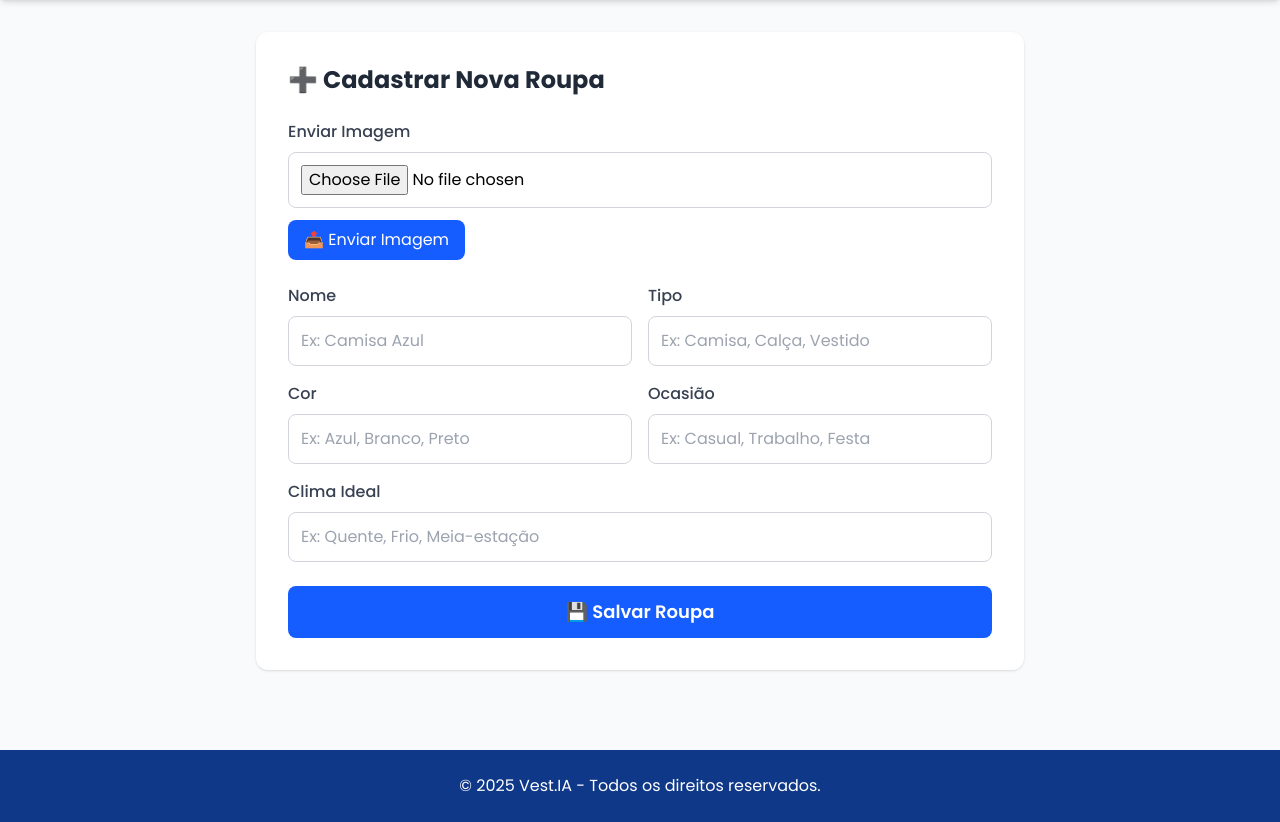
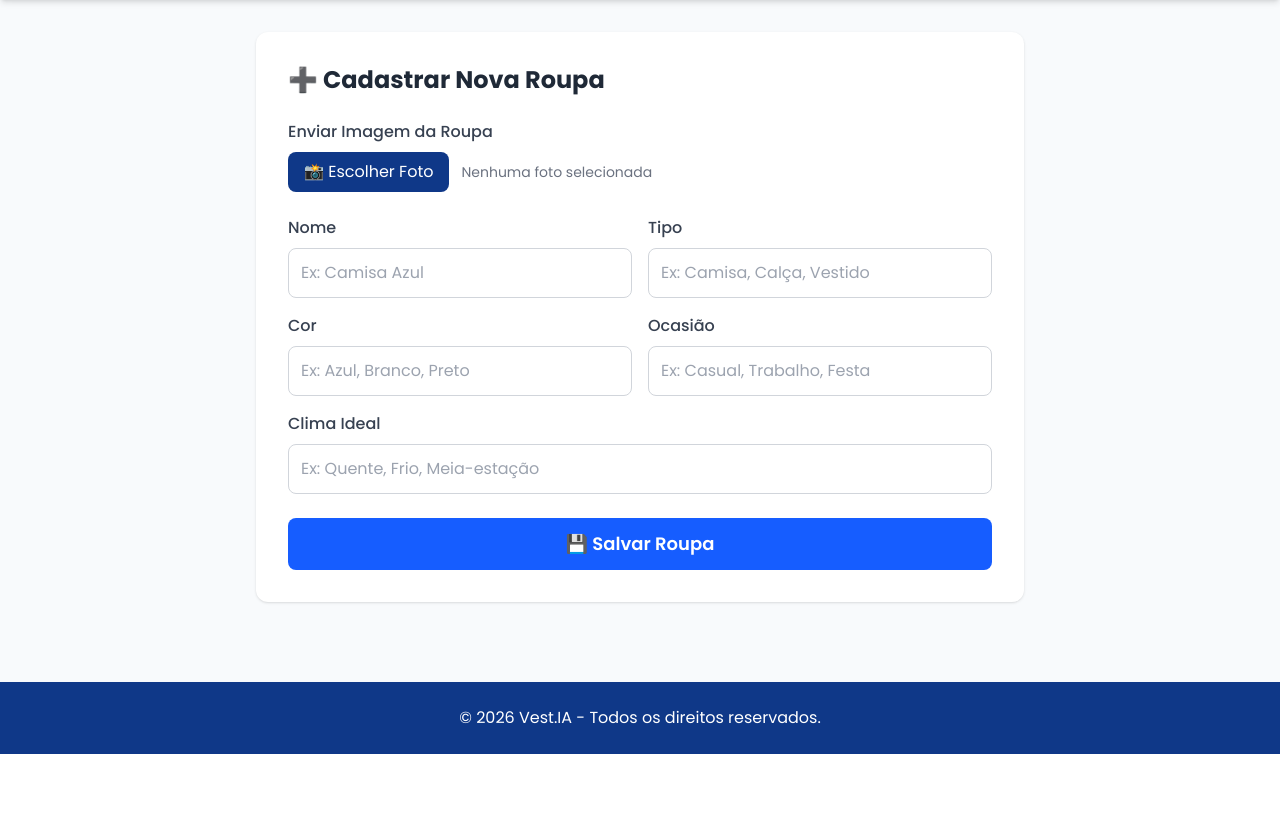
Before and after one commit to ReinaldoSD/Testes_de_funcionalidade, a Flask app: page / in a window 1280 px wide, after a click on "➕ Cadastrar". Shown: the part 216-1038 px from the top of the page. After the commit the page ends 970 px from the top, so only its background shows below. Run offline with Flask 3, Linux system fonts and the light colour scheme; tables that the repository leaves empty hold one stand-in row (values such as "Sample post"); grey boxes marked "Sample" are stand-in pictures; some libraries are stand-ins or nearby versions.

Commit message:
Atualizando o rodapé e adicionando a função de excluir uma roupa

```diff
--- a/Vest.IA/templates/index.html
+++ b/Vest.IA/templates/index.html
@@ -93,12 +93,22 @@
                 <h2 class="text-2xl font-bold text-gray-800 mb-6">➕ Cadastrar Nova Roupa</h2>
 
                 <div class="mb-6">
-                    <label class="block text-gray-700 font-medium mb-2">Enviar Imagem</label>
-                    <input type="file" id="imagemInput" accept="image/*" class="w-full border border-gray-300 rounded-lg p-3">
+                    <label class="block text-gray-700 font-medium mb-2">Enviar Imagem da Roupa</label>
+
+                    <input type="file" id="imagemInput" accept="image/*" class="hidden" onchange="atualizarNomeArquivo(this)">
+
+                    <div class="flex items-center gap-3">
+                        <label for="imagemInput" class="cursor-pointer bg-dark text-white px-4 py-2 rounded-lg hover:bg-primary transition flex items-center">
+                            📸 Escolher Foto
+                        </label>
+
+                        <span id="textoArquivo" class="text-gray-500 text-sm">Nenhuma foto selecionada</span>
+                    </div>
+
                     <div id="previewImagem" class="mt-3 hidden">
                         <img id="imgPreview" src="" alt="Preview" class="max-h-48 rounded border">
                     </div>
-                    <button onclick="uploadImagem()" class="mt-3 bg-primary text-white px-4 py-2 rounded-lg hover:bg-dark transition">📤 Enviar Imagem</button>
+
                 </div>
 
                 <div class="grid md:grid-cols-2 gap-4">
@@ -153,7 +163,7 @@
     </main>
 
     <footer class="bg-dark text-white text-center py-6 mt-12">
-        <p>&copy; 2025 Vest.IA - Todos os direitos reservados.</p>
+        <p>&copy; 2026 Vest.IA - Todos os direitos reservados.</p>
     </footer>
 
     <script>
@@ -242,7 +252,13 @@
                                 <p class="text-gray-600">${r.tipo} • ${r.cor}</p>
                                 <div class="flex justify-between items-center mt-3">
                                     <span class="text-sm bg-secondary text-primary px-2 py-1 rounded">👟 ${r.vezes_usada} vezes</span>
-                                    <button onclick="usarRoupa(${r.id})" class="bg-primary text-white px-3 py-1 rounded hover:bg-dark">✅ Usar</button>
+                                    <div class="flex gap-2">
+                                        <button onclick="usarRoupa(${r.id})" class="bg-primary text-white px-3 py-1 rounded hover:bg-dark transition">✅ Usar</button>
+
+                                        <button onclick="excluirRoupa(${r.id})" class="bg-red-100 text-red-600 px-3 py-1 rounded hover:bg-red-600 hover:text-white transition" title="Excluir peça">
+                                            🗑️
+                                        </button>
+                                    </div>
                                 </div>
                             </div>
                         </div>
@@ -278,6 +294,29 @@
         window.onload = () => {
             carregarRoupas();
         };
+
+        function atualizarNomeArquivo(input) {
+            const texto = document.getElementById('textoArquivo');
+            if (input.files && input.files.length > 0) {
+                texto.textContent = input.files[0].name;
+                texto.classList.add('text-primary', 'font-medium');
+            } else {
+                texto.textContent = 'Nenhuma foto selecionada';
+                texto.classList.remove('text-primary', 'font-medium');
+            }
+        }
+
+        function excluirRoupa(id) {
+            if (confirm("Tem certeza que deseja excluir esta peça do seu guarda-roupa?")) {
+                fetch('/excluir/' + id)
+                .then(res => res.json())
+                .then(dados => {
+                    alert(dados.mensagem || "Roupa excluída!");
+                    carregarRoupas();
+                })
+                .catch(err => console.error("Erro ao excluir:", err));
+            }
+        }
     </script>
 </body>
 </html>
```
